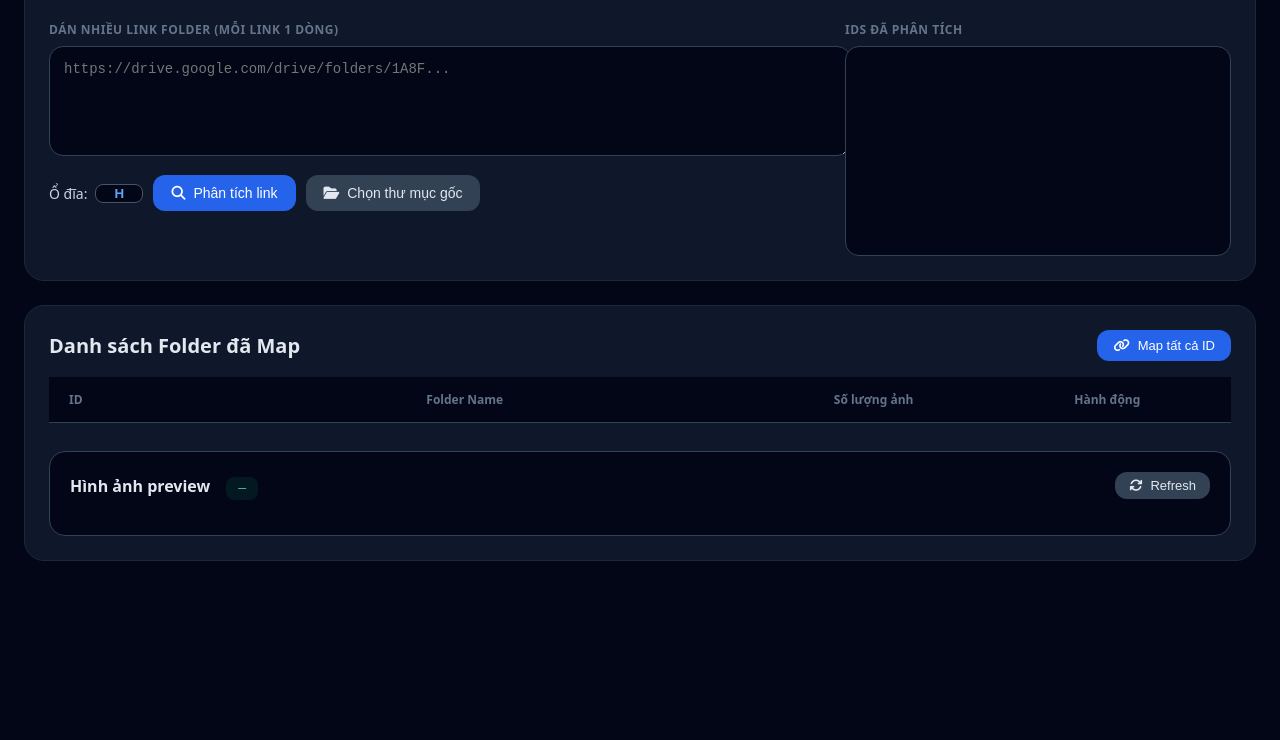
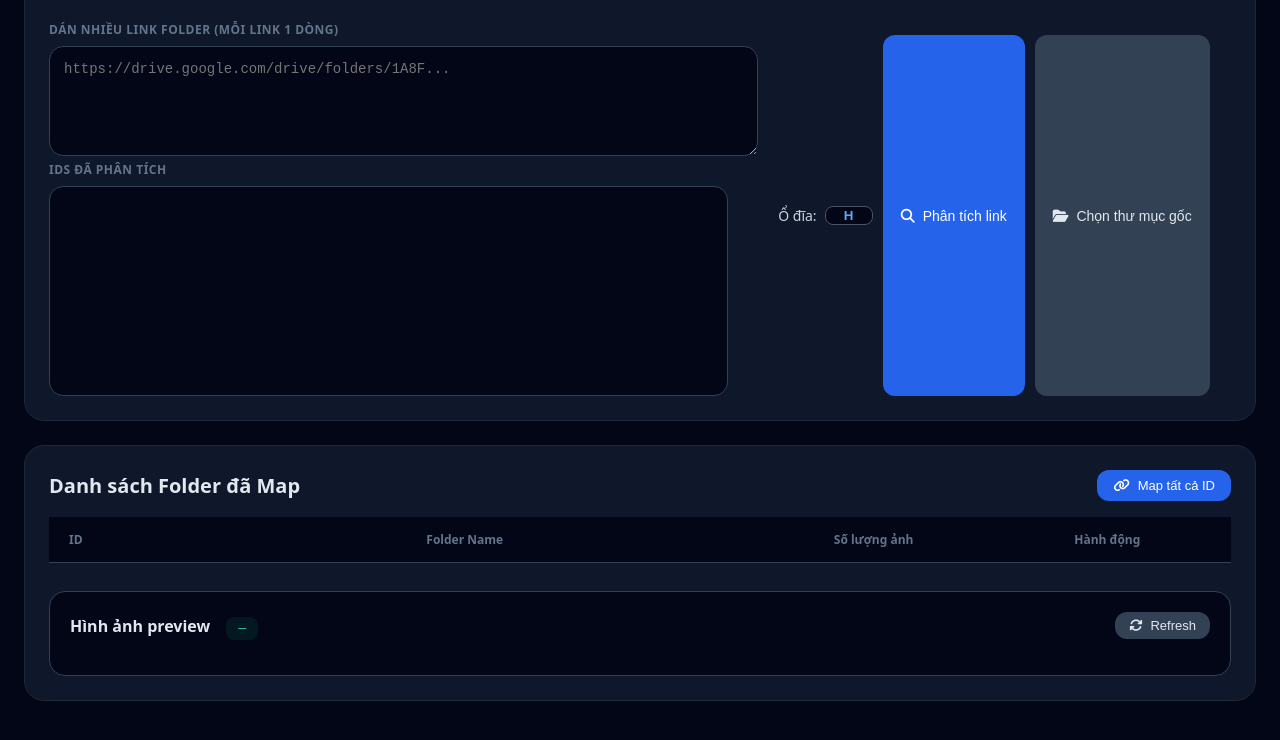
Before and after one commit to phuoc-an010205/quicklook, a plain HTML site: page index.html in a window 1280 px wide. Shown: the part 110-850 px from the top of the page. Before the commit the page ends 800 px from the top, so only its background shows below. Drawn offline with Linux system fonts and the light colour scheme.

Commit message:
Chưa xong giao diện

```diff
--- a/asset/css/style.css
+++ b/asset/css/style.css
@@ -55,15 +55,11 @@ h1 {
 
 .grid-3 {
   display: grid;
-  grid-template-columns: 1fr;
-  gap: 24px;
+  grid-template-columns: 1.5fr 1fr;
+  column-gap: 50px;
 }
 
-@media (min-width: 1024px) {
-  .grid-3 {
-    grid-template-columns: 2fr 1fr;
-  }
-}
+
 
 .textarea {
   width: 100%;
@@ -74,6 +70,11 @@ h1 {
   color: #e2e8f0;
   font-size: 14px;
   resize: vertical;
+  scrollbar-width: none;
+  -ms-overflow-style: none;
+}
+.textarea::-webkit-scrollbar {
+  display: none;
 }
 
 .button-group {
@@ -129,10 +130,18 @@ h1 {
   padding: 14px;
   min-height: 180px;
   max-height: 220px;
-  overflow-y: auto;
+  /* overflow-y: auto; */
   font-family: ui-monospace, monospace;
   font-size: 13px;
+  overflow-y: auto;
+  scrollbar-width: none;
+  -ms-overflow-style: none;
 }
+#parsed-ids-list::-webkit-scrollbar {
+  display: none;
+}
+
+
 
 /* Table */
 table {
--- a/index.html
+++ b/index.html
@@ -24,11 +24,20 @@
       <!-- Input Area -->
       <div class="grid-3">
         <div>
+          <div>
           <label class="label">Dán nhiều link folder (mỗi link 1 dòng)</label>
           <textarea id="folder-links-multiple" class="textarea" rows="5"
             placeholder="https://drive.google.com/drive/folders/1A8F..."></textarea>
+           </div>
+           <div>
+              <label class="label">IDs đã phân tích</label>
+          <div id="parsed-ids-list"></div>
+        </div>
 
-          <div class="button-group">
+        </div>
+
+        <!-- Parsed IDs -->
+         <div class="button-group">
             <div style="display:flex; align-items:center; gap:8px;">
               <span style="font-size:14px; color:#cbd5e1;">Ổ đĩa:</span>
               <input id="drive-letter-input" maxlength="1" value="H" class="drive-letter">
@@ -44,13 +53,6 @@
               <span>Chọn thư mục gốc</span>
             </button>
           </div>
-        </div>
-
-        <!-- Parsed IDs -->
-        <div>
-          <label class="label">IDs đã phân tích</label>
-          <div id="parsed-ids-list"></div>
-        </div>
       </div>
     </div>
 
```
